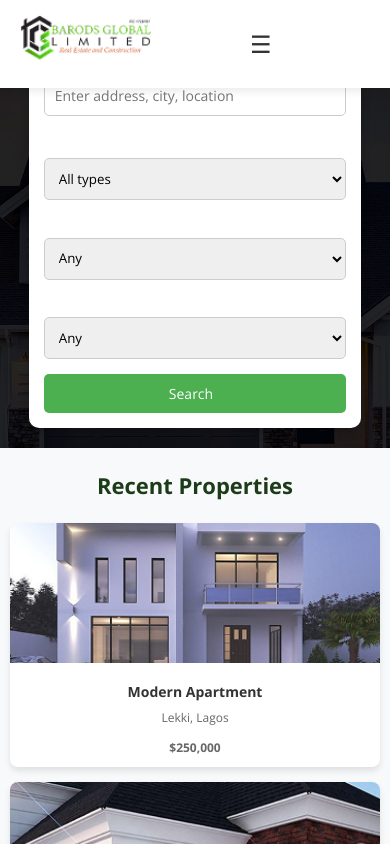
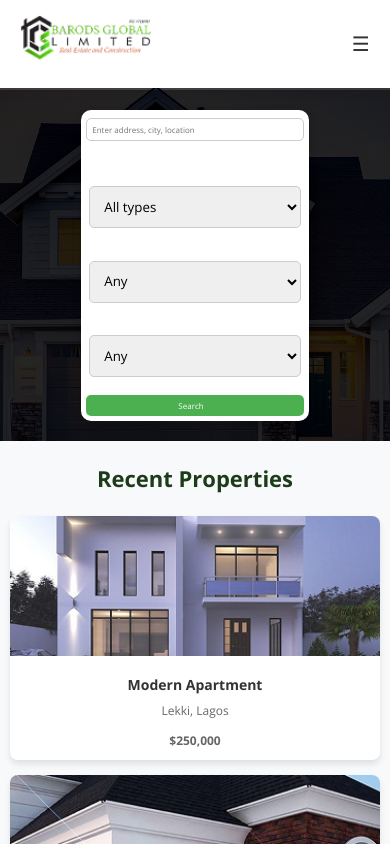
Before and after one commit to Pabby01/Barods, a React (Vite) app: page / in a window 390 px wide. Shown: the top 844 px of the page. Built offline with nearby package versions, Linux system fonts and the light colour scheme.

Commit message:
hero and head

```diff
--- a/src/components/HeroSection.css
+++ b/src/components/HeroSection.css
@@ -114,27 +114,32 @@
 @media (max-width: 480px) {
   .hero {
     height: auto;
-    padding-top: 40px;
+    padding-top: 90px;
+
   }
 
   .search-container {
-    width: 95%;
-    padding: 15px;
+    width: 65%;
+    padding: 5px;
+    height: 20%;
   }
 
   .filter-options {
     flex-direction: column;
-    gap: 10px;
+    gap: 5px;
+    width: 100%;
+    height: 50%;
+    padding: 3px;
   }
 
   .search-btn {
     width: 100%;
-    font-size: 14px;
-    padding: 10px;
+    font-size: 8px;
+    padding: 5px;
   }
 
   .search-input {
-    font-size: 14px;
-    padding: 10px;
+    font-size: 8px;
+    padding: 5px;
   }
 }
--- a/src/styles/header.css
+++ b/src/styles/header.css
@@ -126,7 +126,8 @@ nav ul li a {
   .menu-icon {
     display: block;
     cursor: pointer;
-    font-size: 24px;
+    font-size: 20px;
+    margin-left: 200px;
   }
 }
 
```
